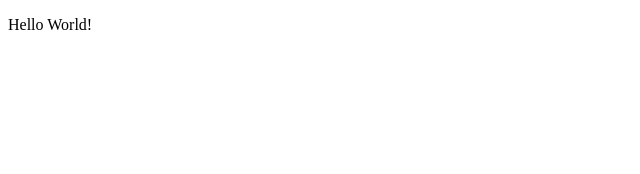
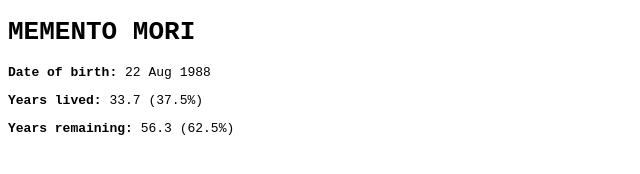
Before and after one commit to gershomcharig/memento-mori, a plain HTML site: page index.html in a window 1280 px wide. Shown: the whole page, without its empty margins (0-640 px from the left). Drawn offline with Linux system fonts and the light colour scheme.

Commit message:
First version complete!
* Hardcoded date of birth
* No graphic visualisation, only text

```diff
--- a/index.html
+++ b/index.html
@@ -8,7 +8,10 @@
     <link rel="stylesheet" href="style.css" />
   </head>
   <body>
-    <p>Hello World!</p>
+    <h1>MEMENTO MORI</h1>
+    <p><strong>Date of birth:</strong> <span class="dateOfBirth">00 Jan 0000</span></p>
+    <p><strong>Years lived:</strong> <span class="yearsLived">00.0, (00.0%)</span></p>
+    <p><strong>Years remaining:</strong> <span class="yearsRemaining">00.0, (00.0%)</span></p>
 
     <script src="script.js"></script>
   </body>
--- a/script.js
+++ b/script.js
@@ -0,0 +1,26 @@
+"use strict";
+
+// Global variables
+const dateOfBirth = new Date(1988, 7, 22);
+const now = new Date();
+
+const msPerMinute = 60 * 1000;
+const msPerHour = msPerMinute * 60;
+const msPerDay = msPerHour * 24;
+const msPerMonth = msPerDay * 30;
+const msPerYear = msPerDay * 365;
+
+const yearsLived = (now - dateOfBirth) / msPerYear;
+const yearsRemaining = 90 - yearsLived;
+const yearsLivedPerc = (yearsLived / 90) * 100;
+const yearsRemainingPerc = (yearsRemaining / 90) * 100;
+
+// UI
+const labelDateOfBirth = document.querySelector(".dateOfBirth");
+const labelYearsLived = document.querySelector(".yearsLived");
+const labelYearsRemaining = document.querySelector(".yearsRemaining");
+
+// Build the UI
+labelDateOfBirth.textContent = `${new Intl.DateTimeFormat("en-GB", { dateStyle: "medium" }).format(dateOfBirth)}`;
+labelYearsLived.textContent = `${yearsLived.toFixed(1)} (${yearsLivedPerc.toFixed(1)}%)`;
+labelYearsRemaining.textContent = `${yearsRemaining.toFixed(1)} (${yearsRemainingPerc.toFixed(1)}%)`;
--- a/style.css
+++ b/style.css
@@ -0,0 +1,3 @@
+body {
+  font-family: monospace;
+}
```
